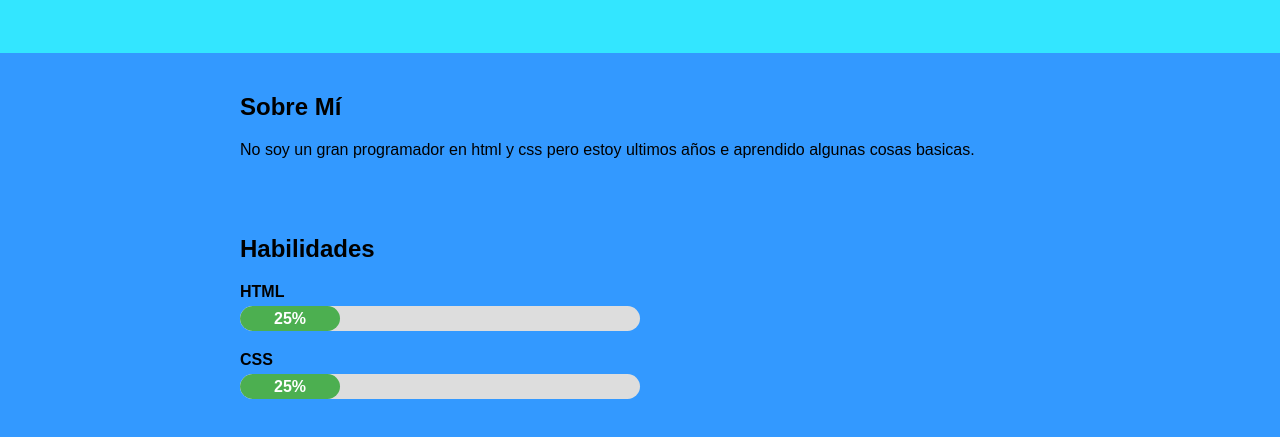
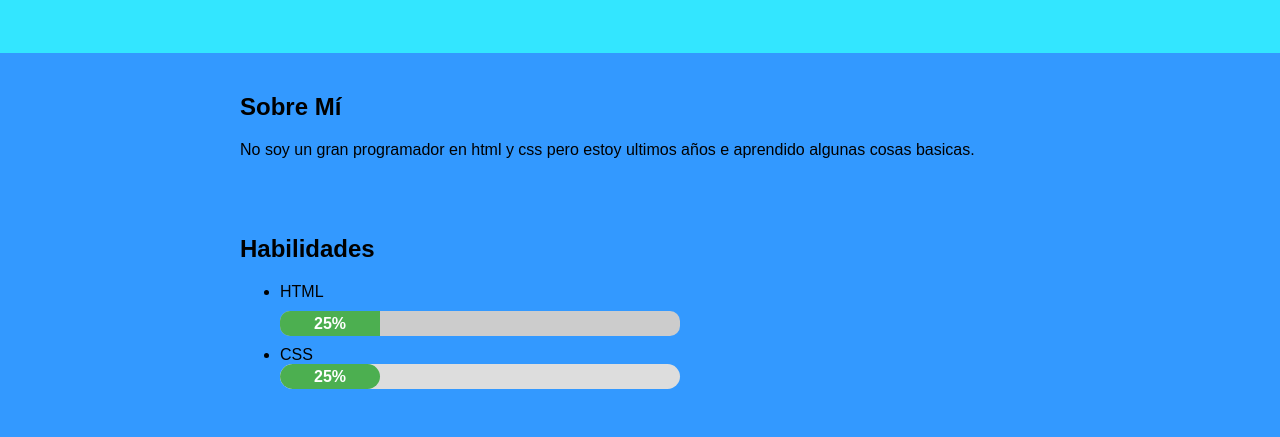
Before and after one commit to EdwingranadosF457/sin-nombre3.github.io, a plain HTML site: page index.html in a window 1280 px wide. Shown: the part 141-578 px from the top of the page. Drawn offline with Linux system fonts and the light colour scheme.

Commit message:
Update index.html

```diff
--- a/index.html
+++ b/index.html
@@ -17,22 +17,18 @@
     <p>No soy un gran programador en html y css pero estoy ultimos años e aprendido algunas cosas basicas.</p>
   </section>
 
-  <section class="habilidades">
+  <section class="skills">
     <h2>Habilidades</h2>
-
-    <div class="skill">
-  <p>HTML</p>
-  <div class="skill-bar">
+    <ul>
+      <li>HTML</li><div class="progress-bar">
+  <div class="progress" style="width: 25%;">25%</div>
+</div>
+      <li>CSS</li><div class="skill-bar">
     <div class="skill-fill css">25%</div>
   </div>
 </div>
-
-   <div class="skill">
-  <p>CSS</p>
-  <div class="skill-bar">
-    <div class="skill-fill css">25%</div>
-  </div>
-</div>
+    </ul>
+  </section>
 
 
   </section>
```
